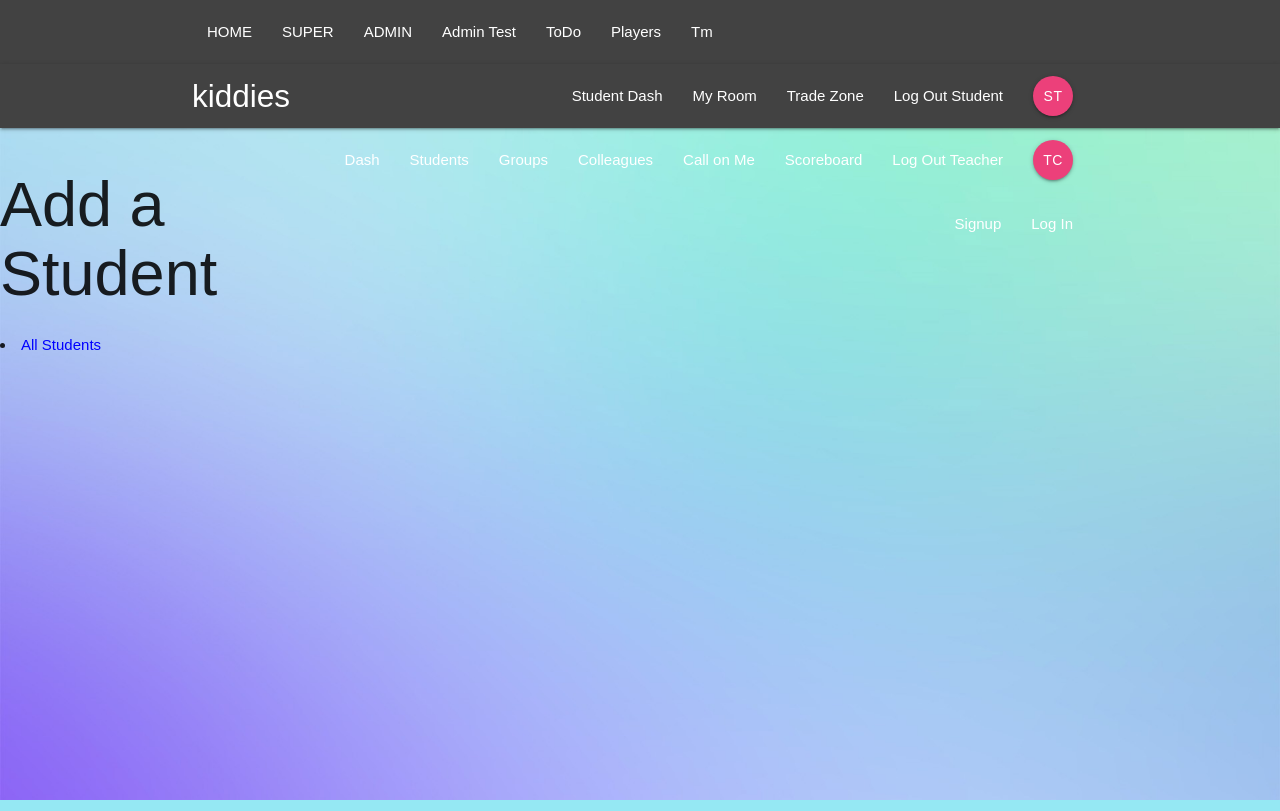
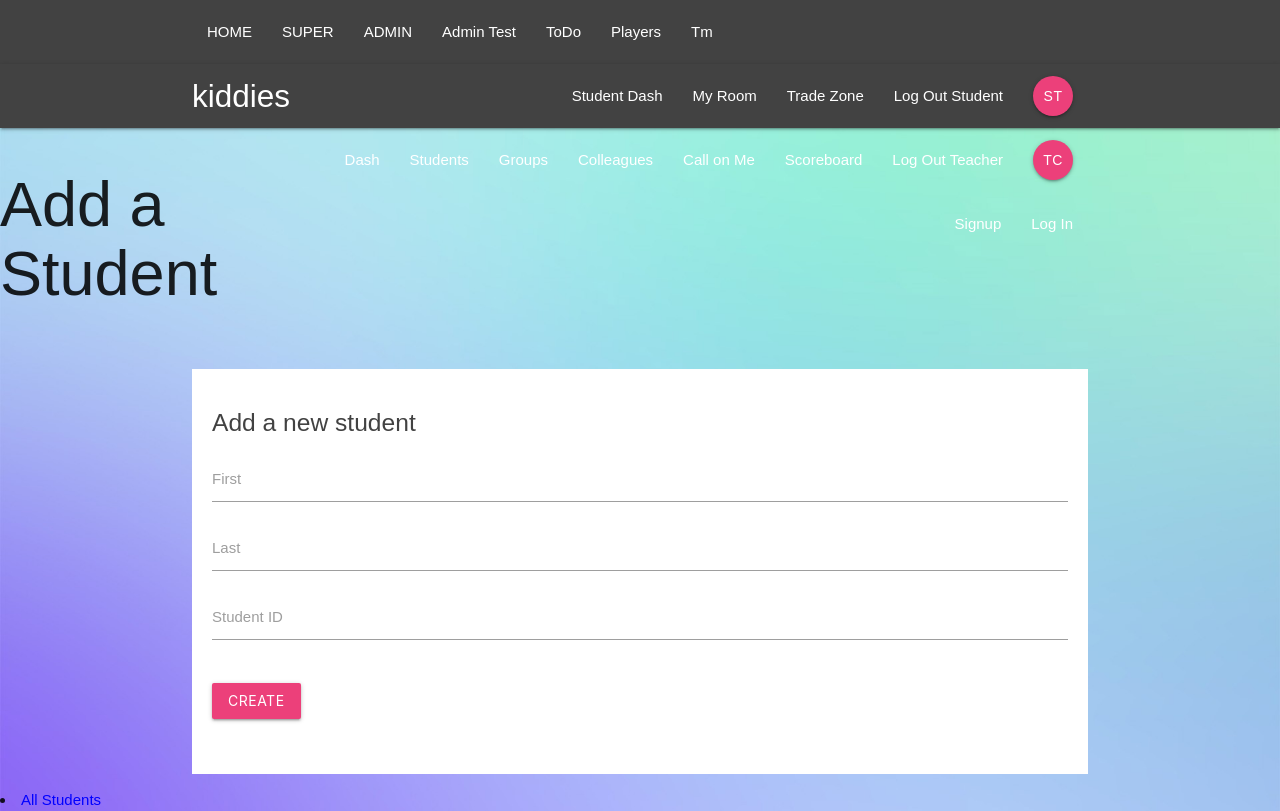
Before and after one commit to baboettcher/kc, a React (Create React App) app: page /studentsadd in a window 1280 px wide. Built offline with nearby package versions, Linux system fonts and the light colour scheme.

Commit message:
middleware thunk and logger added

```diff
--- a/package.json
+++ b/package.json
@@ -14,6 +14,7 @@
     "react-router-dom": "^4.2.2",
     "react-scripts": "1.0.17",
     "redux": "^4.0.1",
+    "redux-logger": "^3.0.6",
     "redux-thunk": "^2.3.0",
     "slug": "^0.9.1"
   },
--- a/src/components/app_teacher/StudentsAdd.js
+++ b/src/components/app_teacher/StudentsAdd.js
@@ -1,17 +1,57 @@
 import React, { Component } from "react";
 import { NavLink } from "react-router-dom";
+import { connect } from "react-redux";
+import { addStudent } from "../../store/actions/studentsActions";
+
 //import PropTypes from "prop-types";
 
-export default class StudentsAdd extends Component {
-  constructor(props) {
-    super(props);
-    this.state = {};
-  }
+class StudentsAdd extends Component {
+  state = {
+    id: "",
+    first: "",
+    last: ""
+  };
+
+  handleChange = e => {
+    this.setState({
+      [e.target.id]: e.target.value
+    });
+  };
+  handleSubmit = e => {
+    e.preventDefault();
+
+    this.props.addStudent(this.state);
+  };
 
   render() {
     return (
       <div>
         <h1 className="title">Add a Student</h1>
+
+        <div className="container">
+          <form className="white" onSubmit={this.handleSubmit}>
+            <h5 className="grey-text text-darken-3">Add a new student</h5>
+
+            <div className="input-field">
+              <input type="text" id="first" onChange={this.handleChange} />
+              <label htmlFor="first">First</label>
+            </div>
+
+            <div className="input-field">
+              <input type="text" id="last" onChange={this.handleChange} />
+              <label htmlFor="last">Last</label>
+            </div>
+            <div className="input-field">
+              <input type="text" id="id" onChange={this.handleChange} />
+              <label htmlFor="id">Student ID</label>
+            </div>
+
+            <div className="input-field">
+              <button className="btn pink lighten-1">Create</button>
+            </div>
+          </form>
+        </div>
+
         <li>
           <NavLink to="/studentsall">All Students</NavLink>
         </li>
@@ -19,3 +59,14 @@ export default class StudentsAdd extends Component {
     );
   }
 }
+
+const mapDispatchToProps = dispatch => {
+  return {
+    addStudent: studentInfo => dispatch(addStudent(studentInfo))
+  };
+};
+
+export default connect(
+  null,
+  mapDispatchToProps
+)(StudentsAdd);
--- a/src/index.js
+++ b/src/index.js
@@ -4,13 +4,11 @@ import App from "./components/App";
 import "./index.css";
 import { createStore, applyMiddleware } from "redux";
 import { Provider } from "react-redux";
-import rootReducer from "./reducers/rootReducer";
+import rootReducer from "./store/reducers/rootReducer";
 import thunk from "redux-thunk";
+import logger from "redux-logger";
 
-// applyMiddleware is a store enhancer, and there could be many.
-// thunk allows the action creator to return function to get async data
-// const store = createStore(rootReducer, applyMiddleware(thunk));
-const store = createStore(rootReducer);
+const store = createStore(rootReducer, applyMiddleware(thunk, logger));
 
 ReactDOM.render(
   <Provider store={store}>
--- /dev/null
+++ b/src/store/actions/studentsActions.js
@@ -0,0 +1,18 @@
+export const addStudent = studentInfo => {
+  return (dispatch, getState) => {
+    // make async call
+    dispatch({
+      type: "ADD_STUDENT",
+      studentInfo: studentInfo
+    });
+  };
+};
+
+/*
+export const addStudent = () => {
+  return {
+    type: "ADD_STUDENT",
+    studentInfo: "all the info"
+  };
+};
+ */
--- a/src/reducers/studentsReducer.js
+++ b/src/store/reducers/studentsReducer.js
@@ -6,6 +6,10 @@ const initialState = {
   ]
 };
 const studentsReducer = (state = initialState, action) => {
+  switch (action.type) {
+    case "ADD_STUDENT":
+      console.log("student added", action.studentInfo);
+  }
   return state;
 };
 
```
Also changed, not shown: src/store/actions/groupsActions copy.js (added), src/store/actions/testActions.js (renamed from src/actions/testActions.js), src/store/reducers/authReducer.js (renamed from src/reducers/authReducer.js), src/store/reducers/currentUserReducer.js (renamed from src/reducers/currentUserReducer.js), src/store/reducers/groupsReducer.js (renamed from src/reducers/groupsReducer.js), src/store/reducers/rootReducer.js (renamed from src/reducers/rootReducer.js), 1 other file (tests, documents, lock files or other folders).
